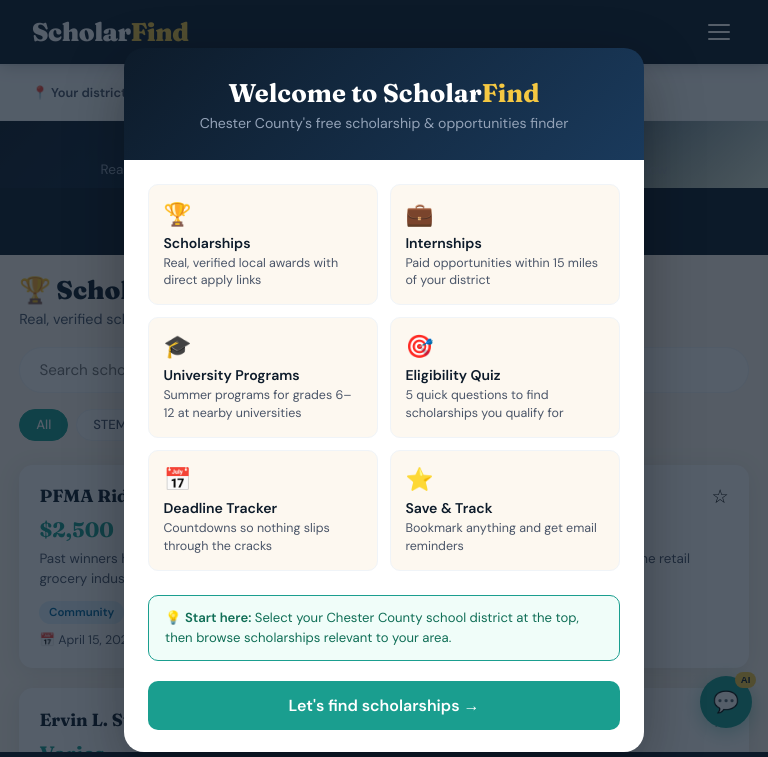
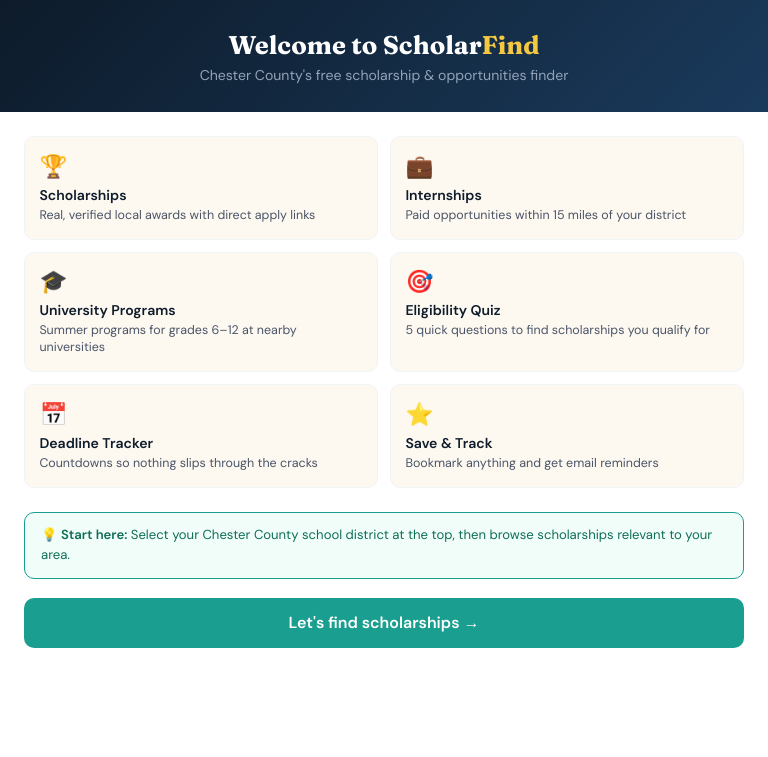
Before and after one commit to akansal-us/scholarfind, a website: page index.html in a window 768 px wide. Shown: the top 757 px of the page. Drawn offline with Linux system fonts and the light colour scheme.

Commit message:
Add files via upload

```diff
--- a/index.html
+++ b/index.html
@@ -76,21 +76,21 @@
 }
 
 /* HERO */
-.hero{background:linear-gradient(135deg,var(--navy) 0%,#1a3a5c 60%,#1a9e8f22 100%);padding:1.2rem 2rem 1rem;text-align:center;position:relative;overflow:hidden}
+.hero{background:linear-gradient(135deg,var(--navy) 0%,#1a3a5c 60%,#1a9e8f22 100%);padding:0.6rem 1.2rem 0.5rem;text-align:center;position:relative;overflow:hidden}
 .hero::before{content:'';position:absolute;top:-60px;right:-60px;width:300px;height:300px;border-radius:50%;background:radial-gradient(circle,rgba(245,200,66,0.12),transparent 70%)}
-.hero h1{font-family:'Fraunces',serif;font-size:1.6rem;font-weight:900;color:var(--white);margin-bottom:0.2rem}
+.hero h1{font-family:'Fraunces',serif;font-size:1.2rem;font-weight:900;color:var(--white);margin-bottom:0.1rem}
 .hero h1 span{color:var(--gold)}
-.hero p{color:#94a3b8;margin-bottom:0;font-size:0.85rem}
+.hero p{color:#94a3b8;margin-bottom:0;font-size:0.75rem}
 .search-bar{display:flex;max-width:560px;margin:0 auto;background:var(--white);border-radius:50px;overflow:hidden;box-shadow:0 4px 20px rgba(0,0,0,0.15)}
 .search-bar input{flex:1;border:none;padding:0.85rem 1.4rem;font-size:1rem;font-family:'DM Sans',sans-serif;outline:none;background:transparent}
 .search-bar button{background:var(--teal);color:white;border:none;padding:0.85rem 1.6rem;font-weight:600;cursor:pointer;font-size:0.95rem;font-family:'DM Sans',sans-serif}
 
 /* STATS */
-.stats-bar{background:var(--navy);padding:0.75rem 2rem}
-.stats-inner{max-width:1200px;margin:0 auto;display:flex;gap:2rem;justify-content:center;flex-wrap:wrap}
+.stats-bar{background:var(--navy);padding:0.4rem 1rem}
+.stats-inner{max-width:1200px;margin:0 auto;display:flex;gap:1rem;justify-content:center;flex-wrap:nowrap}
 .stat{text-align:center}
-.stat-val{font-family:'Fraunces',serif;font-size:1.4rem;font-weight:700;color:var(--gold)}
-.stat-lbl{font-size:0.72rem;color:#64748b;text-transform:uppercase;letter-spacing:0.5px}
+.stat-val{font-family:'Fraunces',serif;font-size:1.1rem;font-weight:700;color:var(--gold)}
+.stat-lbl{font-size:0.6rem;color:#64748b;text-transform:uppercase;letter-spacing:0.3px}
 
 /* MAIN */
 main{max-width:1200px;margin:0 auto;padding:2rem}
@@ -105,7 +105,7 @@
 .tab-header p{color:var(--slate);margin-top:0.25rem;font-size:0.9rem}
 
 /* DISTRICT PICKER */
-.district-bar{background:#f8fafc;border-bottom:1.5px solid var(--light);padding:0.6rem 2rem}
+.district-bar{background:#f8fafc;border-bottom:1.5px solid var(--light);padding:0.4rem 1rem}
 .district-inner{max-width:1200px;margin:0 auto;display:flex;align-items:center;gap:0.75rem;flex-wrap:wrap}
 .district-label{font-size:0.8rem;font-weight:600;color:var(--slate);white-space:nowrap}
 .district-select{border:1.5px solid var(--light);background:var(--white);padding:0.4rem 0.8rem;border-radius:8px;font-size:0.88rem;font-family:'DM Sans',sans-serif;color:var(--navy);cursor:pointer;outline:none;transition:border-color 0.2s;max-width:260px}
@@ -276,12 +276,12 @@
 .warn-banner{font-size:0.78rem;color:#92400e;margin-bottom:1rem;padding:0.4rem 0.8rem;background:#fef9c3;border-radius:6px;border-left:3px solid #f59e0b;line-height:1.5}
 
 /* WELCOME MODAL */
-.welcome-overlay{display:none;position:fixed;inset:0;background:rgba(13,27,42,0.7);z-index:2000;align-items:flex-end;justify-content:center;padding:0}
+.welcome-overlay{display:none;position:fixed;top:0;left:0;right:0;bottom:0;background:rgba(13,27,42,0.7);z-index:2000;align-items:flex-end;justify-content:center}
 .welcome-overlay.open{display:flex}
-.welcome-modal{background:var(--white);border-radius:20px 20px 0 0;max-width:520px;width:100%;box-shadow:0 20px 60px rgba(0,0,0,0.3);overflow:hidden;max-height:92vh;overflow-y:auto;-webkit-overflow-scrolling:touch}
-@media(min-width:640px){
+.welcome-modal{background:var(--white);width:100%;height:100%;border-radius:0;overflow-y:auto;-webkit-overflow-scrolling:touch;display:flex;flex-direction:column}
+@media(min-width:769px){
   .welcome-overlay{align-items:center;padding:1rem}
-  .welcome-modal{border-radius:20px;max-height:88vh}
+  .welcome-modal{height:auto;max-height:88vh;width:100%;max-width:520px;border-radius:20px}
 }
 .welcome-header{background:linear-gradient(135deg,var(--navy) 0%,#1a3a5c 100%);padding:1.8rem;text-align:center}
 .welcome-header h2{font-family:'Fraunces',serif;font-size:1.6rem;color:var(--white);margin-bottom:0.3rem}
@@ -319,7 +319,7 @@
 .faq-built-by-text a{color:var(--teal);font-weight:600}
 
 /* CHATBOT */
-.chat-fab{position:fixed;bottom:4.5rem;right:1rem;width:52px;height:52px;border-radius:50%;background:var(--teal);color:white;border:none;cursor:pointer;box-shadow:0 4px 20px rgba(26,158,143,0.4);font-size:1.3rem;display:flex;align-items:center;justify-content:center;z-index:400;transition:transform 0.2s}
+.chat-fab{position:fixed;bottom:5rem;right:1rem;width:48px;height:48px;border-radius:50%;background:var(--teal);color:white;border:none;cursor:pointer;box-shadow:0 4px 20px rgba(26,158,143,0.4);font-size:1.2rem;display:flex;align-items:center;justify-content:center;z-index:400;transition:transform 0.2s}
 .chat-fab:hover{transform:scale(1.08)}
 .chat-fab .chat-badge{position:absolute;top:-4px;right:-4px;background:var(--gold);color:var(--navy);font-size:0.6rem;font-weight:800;padding:0.15rem 0.35rem;border-radius:50px}
 .chat-window{position:fixed;top:0;left:0;right:0;bottom:0;width:100%;height:100%;background:var(--white);border-radius:0;box-shadow:none;z-index:400;display:flex;flex-direction:column;overflow:hidden;transition:opacity 0.2s,transform 0.2s;transform:translateY(100%);opacity:0;pointer-events:none;padding-bottom:env(safe-area-inset-bottom)}
@@ -364,13 +364,17 @@
 
 /* RESPONSIVE */
 @media(max-width:768px){
-  .hero h1{font-size:1.2rem}
-  .hero{padding:0.8rem 1.2rem 0.6rem}
+  .hero h1{font-size:1.1rem}
+  .hero{padding:0.5rem 1rem 0.4rem}
   .cards-grid{grid-template-columns:1fr}
-  .header-inner{gap:0.5rem}
+  .header-inner{gap:0.5rem;height:50px}
+  .logo{font-size:1.3rem}
   .tagline{display:none}
-  main{padding:1.2rem}
-  .stats-inner{gap:1rem}
+  main{padding:0.9rem}
+  .stats-inner{gap:0.75rem}
+  .tab-btn{padding:0.65rem 0.9rem;font-size:0.8rem}
+  .district-inner{gap:0.5rem}
+  .district-select{font-size:0.82rem}
 }
 </style>
 </head>
@@ -2392,16 +2396,20 @@
     const modal = document.getElementById('modal');
     const chatWin = document.getElementById('chat-window');
     const overlay = document.getElementById('modal-overlay');
+    const welcomeModal = document.querySelector('.welcome-modal');
     if (modal) modal.style.height = vh + 'px';
     if (chatWin) chatWin.style.height = vh + 'px';
     if (overlay) overlay.style.height = vh + 'px';
+    if (welcomeModal) welcomeModal.style.height = vh + 'px';
   } else {
     const modal = document.getElementById('modal');
     const chatWin = document.getElementById('chat-window');
     const overlay = document.getElementById('modal-overlay');
+    const welcomeModal = document.querySelector('.welcome-modal');
     if (modal) modal.style.height = '';
     if (chatWin) chatWin.style.height = '';
     if (overlay) overlay.style.height = '';
+    if (welcomeModal) welcomeModal.style.height = '';
   }
 }
 window.addEventListener('resize', setMobileHeights);
```
